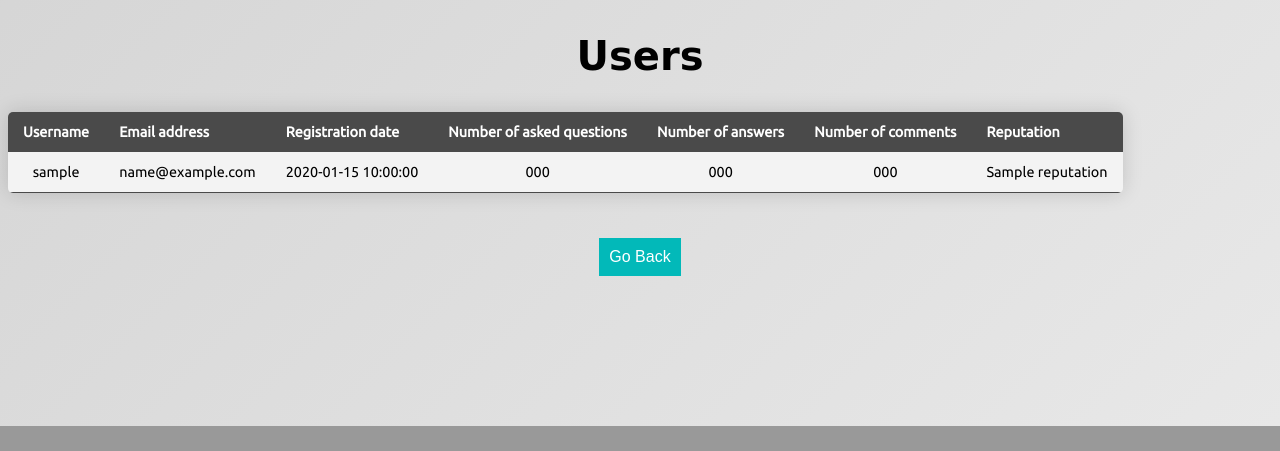
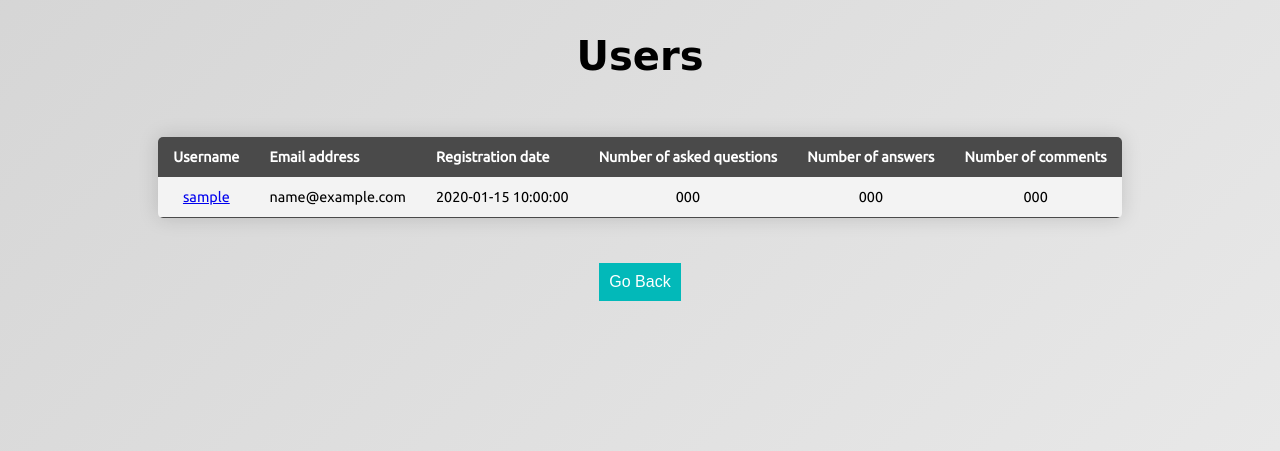
Before and after one commit to CodecoolGlobal/ask-mate-3-python-xKeiro, a Flask app: template templates/users.html in a window 1280 px wide. Shown: the part 456-907 px from the top of the page. Before the commit the page ends 882 px from the top, so only its background shows below. Run offline with Flask 2, Linux system fonts and the light colour scheme; the template is opened without the code that fills it: most values are stand-ins (such as "Sample title", 1, 10 or a date in 2020); some libraries are stand-ins or nearby versions; some web fonts are replaced.

Commit message:
users page problems fixed (link user page, table center)

```diff
--- a/server.py
+++ b/server.py
@@ -43,6 +43,9 @@ def list():
         order_by = args.get('order_by')
         order_direction = args.get('order_direction')
         questions = data_manager.get_sorted_questions(order_by, order_direction)
+        for i, question in enumerate(questions):
+            questions[i]["username"] = data_manager.get_user_name_from_answer(question['id'])
+        session['user_id'] = 1
         return render_template('list.html', questions=questions, order_by=order_by,
                                order_direction=order_direction)
 
@@ -347,8 +350,7 @@ def user_list():
     if 'user_id' in session:
         users = data_manager.get_users()
         return render_template('users.html', users=users)
-# The page is linked on the front page when logged in.
-# The page is not accessible without logging in.
+
 
 @app.route('/user/<user_id>')
 def user_page(user_id):
--- a/static/main.css
+++ b/static/main.css
@@ -401,7 +401,6 @@ textarea {
     border-radius: 3px;
     box-shadow: 2px 2px 2px grey;
 }
-}
 
 
 .users{
@@ -417,6 +416,7 @@ textarea {
     border-radius: 5px;
     overflow: hidden;
     box-shadow: 0 0 20px rgba(0,0,0,0.15);
+    alignment: center;
 }
 
 .user-table thead tr{
--- a/templates/list.html
+++ b/templates/list.html
@@ -23,6 +23,7 @@
 	</div>
 	<div class="question-box">
 		{% for question in questions %}
+            <p class="user-info">Question by: {{ question.username }}</p>
 			<p class="comment-info">Vote: {{ question['vote_count'] }} | {{ question['submission_time'] }}</p>
 			<h2>{{ question['title'] }}</h2>
 			<p class="{{ "text" if search_phrase is not defined }} search-in"> {{ question['message'] }}</p>
--- a/templates/users.html
+++ b/templates/users.html
@@ -13,20 +13,18 @@
                     <th>Number of asked questions </th>
                     <th>Number of answers </th>
                     <th>Number of comments</th>
-                    <th>Reputation</th>
 
                 </tr>
             </thead>
             <tbody>
                 {% for user in users %}
                 <tr>
-                    <td>{{ user['username'] }}</td>
+                    <td><a href="/user/{{ user['id'] }}">{{ user['username'] }}</a></td>
                     <td>{{ user['email'] }}</td>
                     <td>{{ user['registration_date'] }}</td>
                     <td>{{ user['number_of_asked_questions'] }}</td>
                     <td>{{ user['number_of_answers'] }}</td>
                     <td>{{ user['number_of_comments'] }}</td>
-                    <td>{{ user['reputation'] }}</td>
                 </tr>
                 {% endfor %}
             </tbody>
```
Also changed, not shown: data_manager.py (+9 -1 lines).
